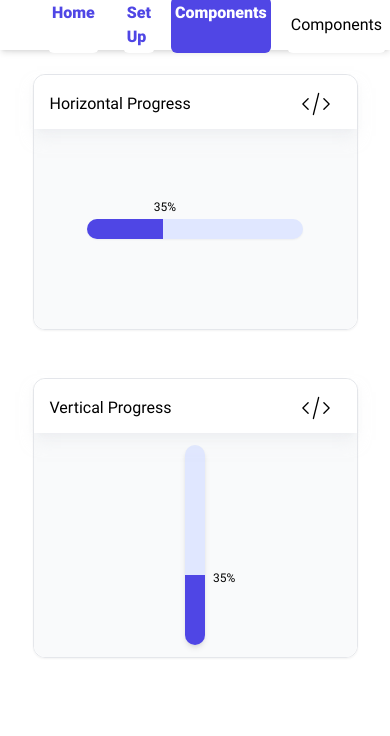
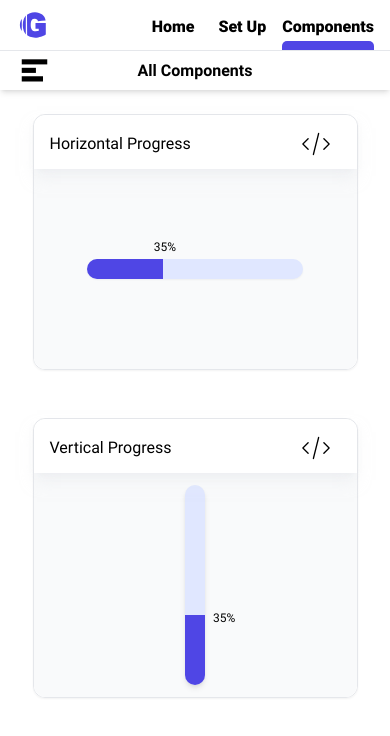
Before and after one commit to arthurfincham/gust, a React (Create React App) app: page /components in a window 390 px wide. Shown: the top 736 px of the page. Built offline with nearby package versions, Linux system fonts and the light colour scheme.

Commit message:
add close icon

```diff
--- a/src/App.js
+++ b/src/App.js
@@ -22,7 +22,7 @@ function App() {
         <main>
           <Routes>
             <Route key={1} path="/" element={<Welcome />} />
-            <Route key={2} path="/components" element={<Components isClosed={isClosed} windowWidth={windowWidth} />} />
+            <Route key={2} path="/components" element={<Components isClosed={isClosed} windowWidth={windowWidth} setIsClosed={setIsClosed} />} />
           </Routes>
         </main>
       </div>
--- a/src/index.css
+++ b/src/index.css
@@ -90,6 +90,7 @@ li {
 
 nav {
   z-index: 20;
+  overflow: hidden;
 }
 
 .navContent,
@@ -104,6 +105,16 @@ main {
 }
 
 .active {
-  background-color: #5046e5;
-  color: white;
+  position: relative;
 }
+
+.active::before {
+  content: '';
+  position: absolute;
+  top: 110%;
+  left: 0;
+  width: 100%;
+  height: 100%;
+  border-top: 10px solid #5046e5;
+  border-radius: 5px;
+}
--- a/src/siteComponents/Components.js
+++ b/src/siteComponents/Components.js
@@ -4,8 +4,9 @@ import Buttons from '../pubComponents/buttons/Buttons';
 import AllComponents from '../pubComponents/AllComponents';
 import { useState, useEffect } from 'react';
 import { useSpring, animated } from 'react-spring';
-
-export default function Components({ isClosed, windowWidth }) {
+import MenuIcon from '../svgs/MenuIcon';
+import CloseIcon from '../svgs/CloseIcon';
+export default function Components({ isClosed, windowWidth, setIsClosed }) {
   const compTypes = [
     { id: 1, name: 'All Components', comp: <AllComponents /> },
     { id: 2, name: 'Progress', comp: <Progress /> },
@@ -13,10 +14,10 @@ export default function Components({ isClosed, windowWidth }) {
     { id: 4, name: 'Buttons', comp: <Buttons /> },
   ];
 
-  const [liveComp, setLiveComp] = useState(<AllComponents />);
+  const [liveComp, setLiveComp] = useState({ id: 1, name: 'All Components', comp: <AllComponents /> });
 
   const renderComp = () => {
-    return liveComp;
+    return liveComp.comp;
   };
 
   const collapse = useSpring({
@@ -30,19 +31,28 @@ export default function Components({ isClosed, windowWidth }) {
   });
 
   return (
+    <>
+      <div className="flex w-full mt-[50px] h-[40px] px-4 shadow-md justify-center  items-center border-t-[0.1em]">
+        <button onClick={() => setIsClosed(!isClosed)} className="absolute italic text-left left-3">
+          {isClosed ? <MenuIcon /> : <CloseIcon svgClass="pl-1" />}
+        </button>
+        <span className="roboto-bold">{liveComp.name}</span>
+      </div>
       <div className="flex w-full h-full">
-      <animated.ul style={collapse} className="flex flex-col  w-[150px] fixed h-full mt-[60px] pl-4 lg:pl-0 whitespace-nowrap">
+        <animated.ul style={collapse} className="flex flex-col  w-[150px] fixed h-full mt-[20px] pl-4 lg:pl-0 whitespace-nowrap">
           {compTypes.map((type) => {
             return (
-            <li key={type.id} className="w-full px-3 py-1 cursor-pointer text-md" onClick={() => setLiveComp(type.comp)}>
+              <li key={type.id} className="w-full px-3 py-1 cursor-pointer text-md" onClick={() => setLiveComp(type)}>
                 {type.name}
               </li>
             );
           })}
         </animated.ul>
-      <animated.div style={mainCollapse} className="flex flex-col mt-[50px] md:ml-[150px] items-center w-full">
+
+        <animated.div style={mainCollapse} className="flex flex-col md:ml-[150px] items-center w-full ">
           {renderComp()}
         </animated.div>
       </div>
+    </>
   );
 }
--- a/src/siteComponents/Navbar.js
+++ b/src/siteComponents/Navbar.js
@@ -1,47 +1,36 @@
 import GustIcon from '../svgs/GustIcon';
 import { NavLink } from 'react-router-dom';
 
-export default function Navbar({ isClosed, setIsClosed }) {
+export default function Navbar() {
   return (
     <>
-      <nav className="bg-white w-full h-[50px]  px-4 w-full  flex justify-center shadow-md fixed">
+      <nav className="bg-white w-full h-[50px]  px-4 w-full  flex justify-center md:shadow-md fixed">
         <div className="flex items-center w-full navContent">
           <GustIcon svgClass="fill-indigo-600 h-[40px]" />
           <div className="flex justify-end w-full ml-6 space-x-4 ">
-            <NavLink
-              exact
-              activeClassName="active"
-              className="p-1 m-2 text-indigo-600 bg-white rounded-md text-md hover:cursor-pointer roboto-black"
-              to="/"
-            >
+            <NavLink exact activeClassName="active" className="mx-2 mt-1 bg-white rounded-md text-md hover:cursor-pointer roboto-black" to="/">
               Home
             </NavLink>
 
-            <NavLink
-              activeClassName="active"
-              className="p-1 m-2 text-indigo-600 bg-white rounded-md text-md hover:cursor-pointer roboto-black"
-              to="/set-up"
-            >
+            <NavLink activeClassName="active" className="mx-2 mt-1 bg-white rounded-md text-md hover:cursor-pointer roboto-black" to="/set-up">
               Set Up
             </NavLink>
 
             <NavLink
               activeClassName="active"
-              className="p-1 m-2 text-indigo-600 bg-white rounded-md text-md hover:cursor-pointer roboto-black"
+              className="hidden mx-2 mt-1 bg-white rounded-md text-md md:block hover:cursor-pointer roboto-black"
               to="/components"
             >
               Components
             </NavLink>
 
-            <button
-              onClick={() => setIsClosed(!isClosed)}
-              type="button"
-              className="px-1 m-2 bg-white rounded-md md:hidden text-md hover:cursor-pointer roboto-regular "
-              aria-controls="mobile-menu"
-              aria-expanded="false"
+            <NavLink
+              activeClassName="active"
+              className="mx-2 mt-1 bg-white rounded-md md:hidden text-md hover:cursor-pointer roboto-black"
+              to="/components"
             >
               Components
-            </button>
+            </NavLink>
           </div>
         </div>
       </nav>
--- /dev/null
+++ b/src/svgs/CloseIcon.js
@@ -0,0 +1,14 @@
+export default function CloseIcon({ svgClass }) {
+  return (
+    <svg className={svgClass} width="13%" height="13%" version="1.1" viewBox="0 0 752 752" xmlns="http://www.w3.org/2000/svg">
+      <defs>
+        <clipPath id="a">
+          <path d="m139.21 155h473.58v442h-473.58z" />
+        </clipPath>
+      </defs>
+      <g clip-path="url(#a)">
+        <path d="m556.47 155.85-181.75 163.83-179.2-163.83-56.316 63.996 174.07 156.15-174.07 158.71 56.316 61.438 179.2-161.27 181.75 161.27 56.32-61.438-174.07-158.71 174.07-156.15z" />
+      </g>
+    </svg>
+  );
+}
--- a/src/svgs/MenuIcon.js
+++ b/src/svgs/MenuIcon.js
@@ -1,19 +1,10 @@
 export default function MenuIcon({ svgClass }) {
   return (
-    <svg
-      className={svgClass}
-      height="30px"
-      width="30px"
-      xmlns="http://www.w3.org/2000/svg"
-      x="0px"
-      y="0px"
-      viewBox="0 0 100 100"
-      enable-background="new 0 0 100 100"
-    >
+    <svg className={svgClass} width="15%" height="15%" viewBox="0 0 752 752" xmlns="http://www.w3.org/2000/svg">
       <g>
-        <path d="M95.923,76.9c-0.031,0.044-3.219,4.449-7.562,4.621c-2.735,0.103-5.461-1.495-8.111-4.764   c-3.47-4.283-7.21-6.451-11.124-6.451c-0.16,0-0.319,0.004-0.479,0.011c-6.326,0.285-10.608,6.223-10.858,6.577   c-0.002,0.003-0.004,0.004-0.006,0.007c-0.032,0.044-3.219,4.449-7.562,4.621c-2.747,0.103-5.462-1.495-8.111-4.764   c-3.47-4.283-7.21-6.451-11.124-6.451c-0.16,0-0.319,0.004-0.479,0.011c-6.326,0.285-10.608,6.223-10.858,6.577   c-0.002,0.003-0.004,0.004-0.006,0.007c-0.031,0.044-3.219,4.449-7.562,4.621c-2.741,0.103-5.461-1.495-8.111-4.764   c-0.454-0.56-1.049-0.84-1.643-0.84c-0.595,0-1.191,0.28-1.645,0.84c-0.908,1.12-0.908,2.937,0,4.057   c3.613,4.458,7.533,6.638,11.604,6.44c6.384-0.286,10.69-6.335,10.869-6.593c0.032-0.044,3.211-4.417,7.521-4.61   c2.739-0.123,5.484,1.479,8.146,4.763c3.613,4.457,7.519,6.628,11.604,6.44c6.382-0.286,10.69-6.335,10.869-6.593   c0.032-0.044,3.209-4.417,7.521-4.61c2.746-0.123,5.484,1.479,8.146,4.763c3.613,4.458,7.534,6.638,11.604,6.44   c6.384-0.286,10.69-6.335,10.871-6.593c0.836-1.195,0.73-2.996-0.235-4.034C98.234,75.587,96.769,75.713,95.923,76.9z"></path>
-        <path d="M95.923,48.115c-0.031,0.044-3.219,4.449-7.562,4.621c-2.735,0.106-5.461-1.495-8.111-4.764   c-3.47-4.283-7.21-6.451-11.124-6.451c-0.16,0-0.319,0.004-0.479,0.011c-6.326,0.285-10.609,6.223-10.858,6.577   c-0.002,0.003-0.004,0.004-0.006,0.007c-0.032,0.044-3.219,4.449-7.562,4.621c-2.747,0.106-5.462-1.495-8.111-4.764   c-3.47-4.283-7.21-6.451-11.124-6.451c-0.16,0-0.319,0.004-0.479,0.011c-6.326,0.285-10.609,6.223-10.858,6.577   c-0.002,0.003-0.004,0.004-0.006,0.007c-0.031,0.044-3.219,4.449-7.562,4.621c-2.741,0.106-5.461-1.495-8.111-4.764   c-0.454-0.56-1.049-0.84-1.643-0.84c-0.595,0-1.191,0.28-1.645,0.84c-0.908,1.12-0.908,2.937,0,4.057   c3.613,4.458,7.533,6.642,11.604,6.44c6.384-0.286,10.69-6.335,10.869-6.593c0.032-0.044,3.211-4.417,7.521-4.61   c2.739-0.109,5.484,1.479,8.146,4.763c3.613,4.457,7.519,6.623,11.604,6.44c6.382-0.286,10.69-6.335,10.869-6.593   c0.032-0.044,3.209-4.417,7.521-4.61c2.746-0.109,5.484,1.479,8.146,4.763c3.613,4.458,7.534,6.642,11.604,6.44   c6.384-0.286,10.69-6.335,10.871-6.593c0.836-1.195,0.73-2.996-0.235-4.034C98.234,46.803,96.769,46.928,95.923,48.115z"></path>
-        <path d="M12.284,29.683c6.384-0.286,10.69-6.335,10.869-6.593c0.032-0.044,3.211-4.417,7.521-4.61   c2.739-0.113,5.484,1.479,8.146,4.763c3.613,4.457,7.519,6.636,11.604,6.44c6.382-0.286,10.69-6.335,10.869-6.593   c0.032-0.044,3.209-4.417,7.521-4.61c2.746-0.113,5.484,1.479,8.146,4.763c3.613,4.458,7.534,6.646,11.604,6.44   c6.384-0.286,10.69-6.335,10.871-6.593c0.836-1.195,0.73-2.996-0.235-4.034c-0.967-1.039-2.432-0.913-3.278,0.273   c-0.031,0.044-3.219,4.449-7.562,4.621c-2.735,0.109-5.461-1.495-8.111-4.764c-3.47-4.283-7.21-6.451-11.124-6.451   c-0.16,0-0.319,0.004-0.479,0.011c-6.326,0.285-10.609,6.223-10.858,6.577c-0.002,0.003-0.004,0.004-0.006,0.007   c-0.032,0.044-3.219,4.449-7.562,4.621c-2.747,0.109-5.462-1.495-8.111-4.764c-3.47-4.283-7.21-6.451-11.124-6.451   c-0.16,0-0.319,0.004-0.479,0.011c-6.326,0.285-10.609,6.223-10.858,6.577c-0.002,0.003-0.004,0.004-0.006,0.007   c-0.031,0.044-3.219,4.449-7.562,4.621c-2.741,0.109-5.461-1.495-8.111-4.764c-0.454-0.56-1.049-0.84-1.643-0.84   c-0.595,0-1.191,0.28-1.645,0.84c-0.908,1.12-0.908,2.937,0,4.057C4.294,27.701,8.213,29.889,12.284,29.683z"></path>
+        <path d="m162.89 188.94h426.22v85.246h-426.22z" />
+        <path d="m162.89 331.01h236.79v85.246h-236.79z" />
+        <path d="m162.89 473.09h355.19v85.246h-355.19z" />
       </g>
     </svg>
   );
```
Lines whose indentation alone changed are shown as unchanged.
